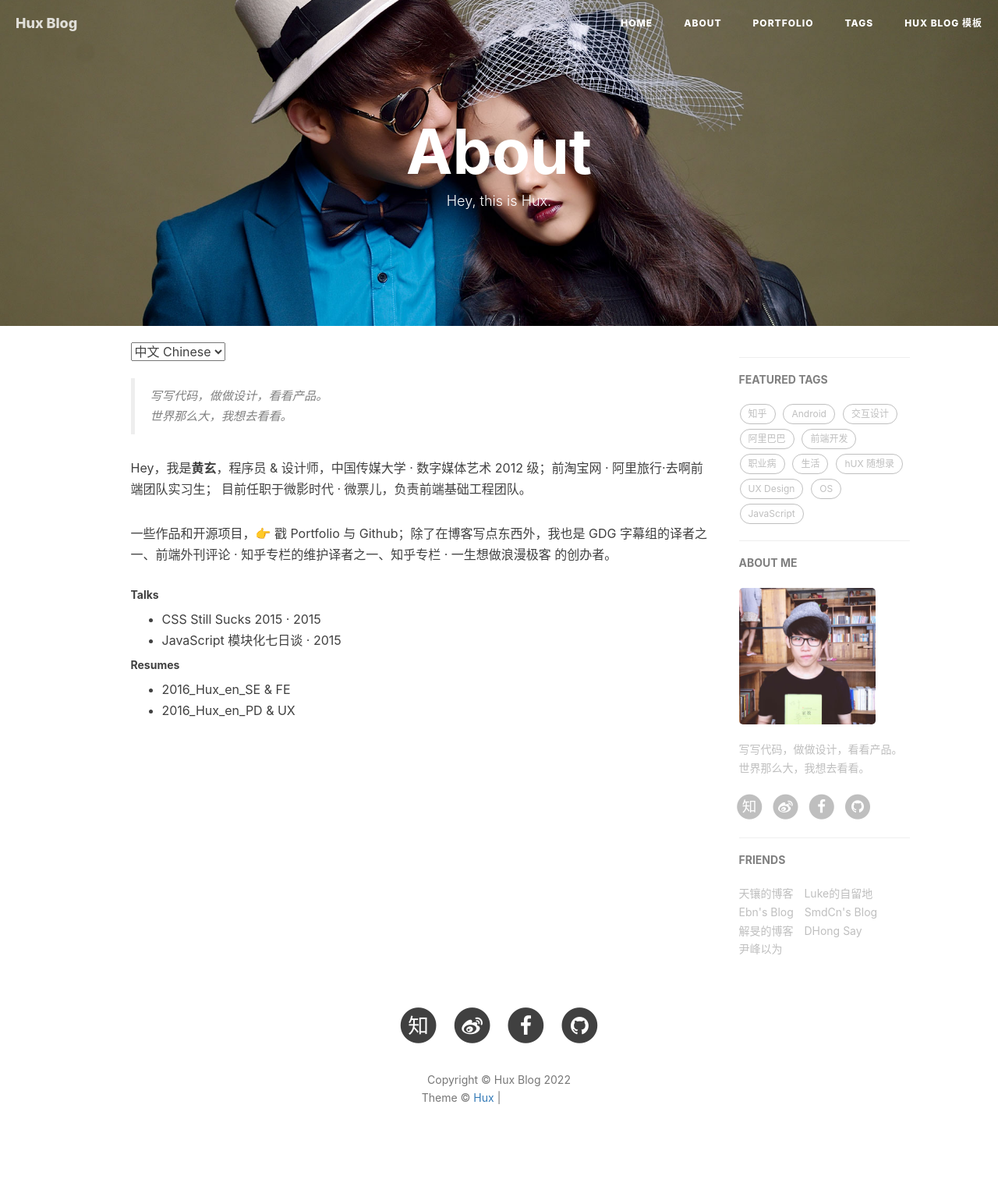
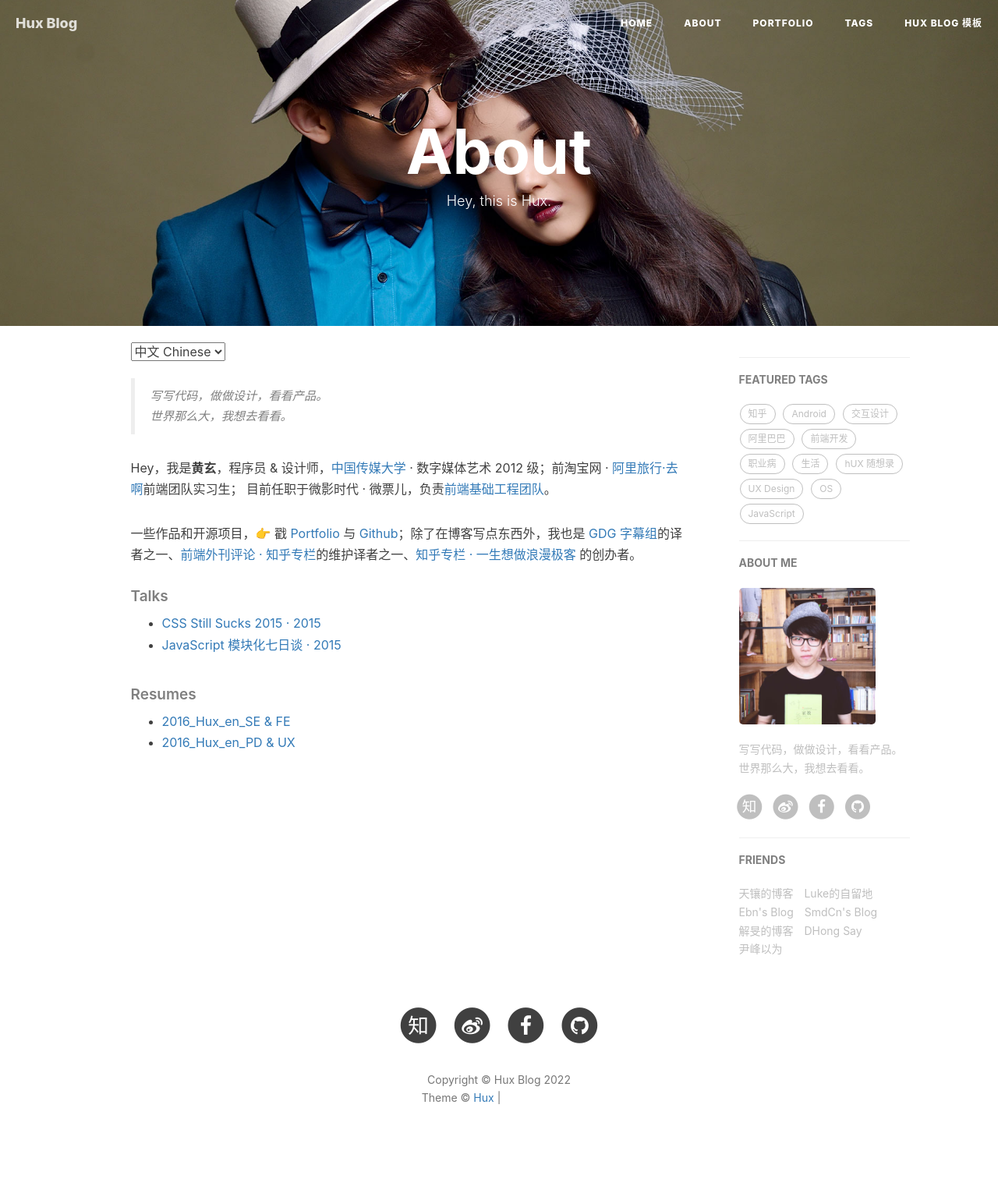
Before and after one commit to q97236143/Huxproh, a Jekyll site: the page built from about.html, in a window 1280 px wide. Shown: the whole page at 78% size. Built offline with Jekyll 4.4.1, drawn with Linux system fonts in a browser that asks for light colours; nearby versions of some CDN libraries; comment, search, counter and statistics services are not loaded; grey boxes are pictures that could not be loaded.

Commit message:
[self] fixed style of about-page

```diff
--- a/about.html
+++ b/about.html
@@ -12,7 +12,7 @@ header-img: "img/about-bg.jpg"
 </select>
 
 <!-- Chinese Version -->
-<div class="zh">
+<div class="zh post-container">
 
     <!--copied from markdown -->
     <blockquote><p>写写代码，做做设计，看看产品。<br>
@@ -41,7 +41,7 @@ header-img: "img/about-bg.jpg"
 </div>
 
 <!-- English Version -->
-<div class="en">
+<div class="en post-container">
     <blockquote><p>Yet another Frontend Engineer. <br>
     Yet another Lifelong Designer.</p></blockquote>
 
```
